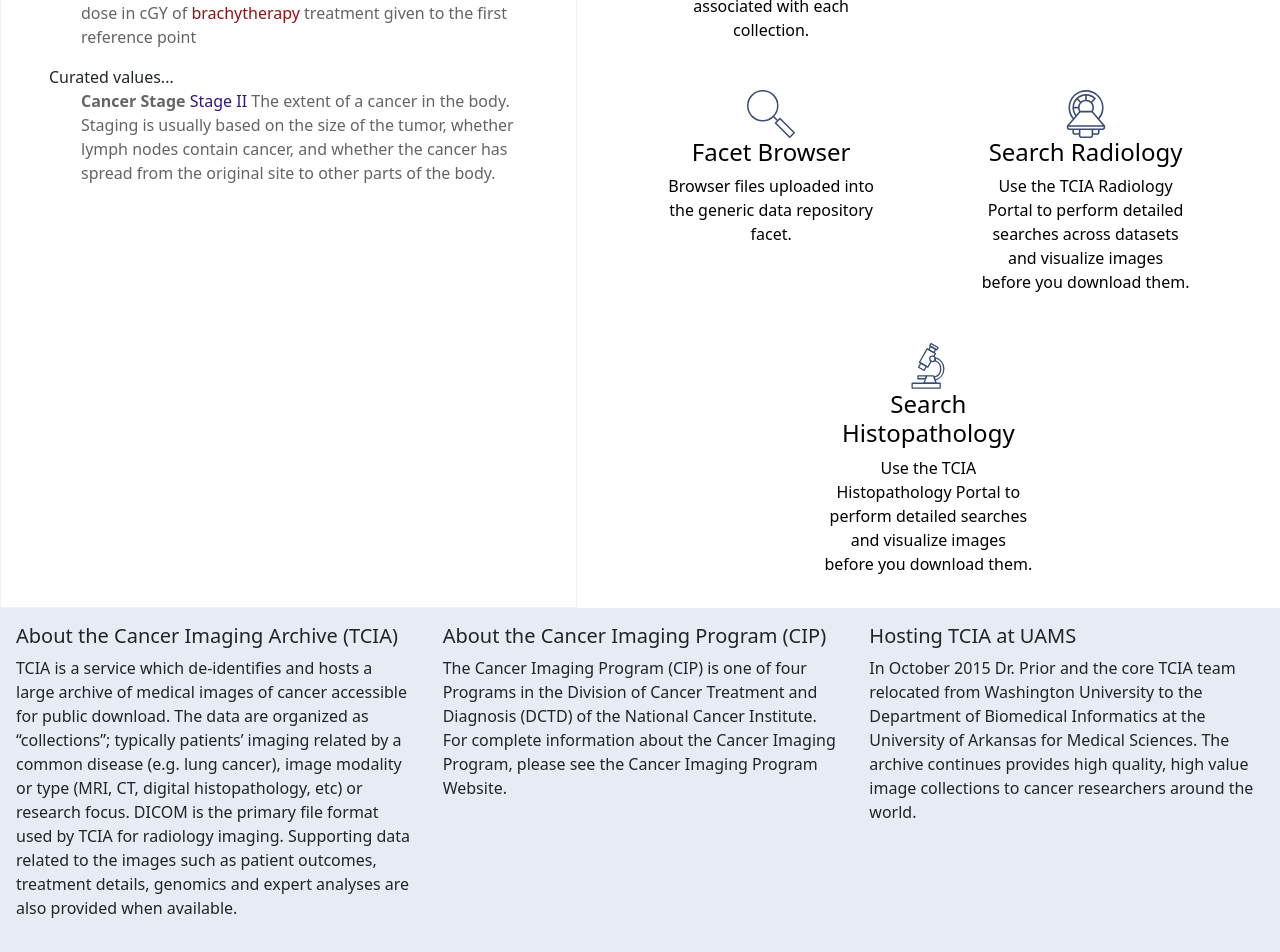
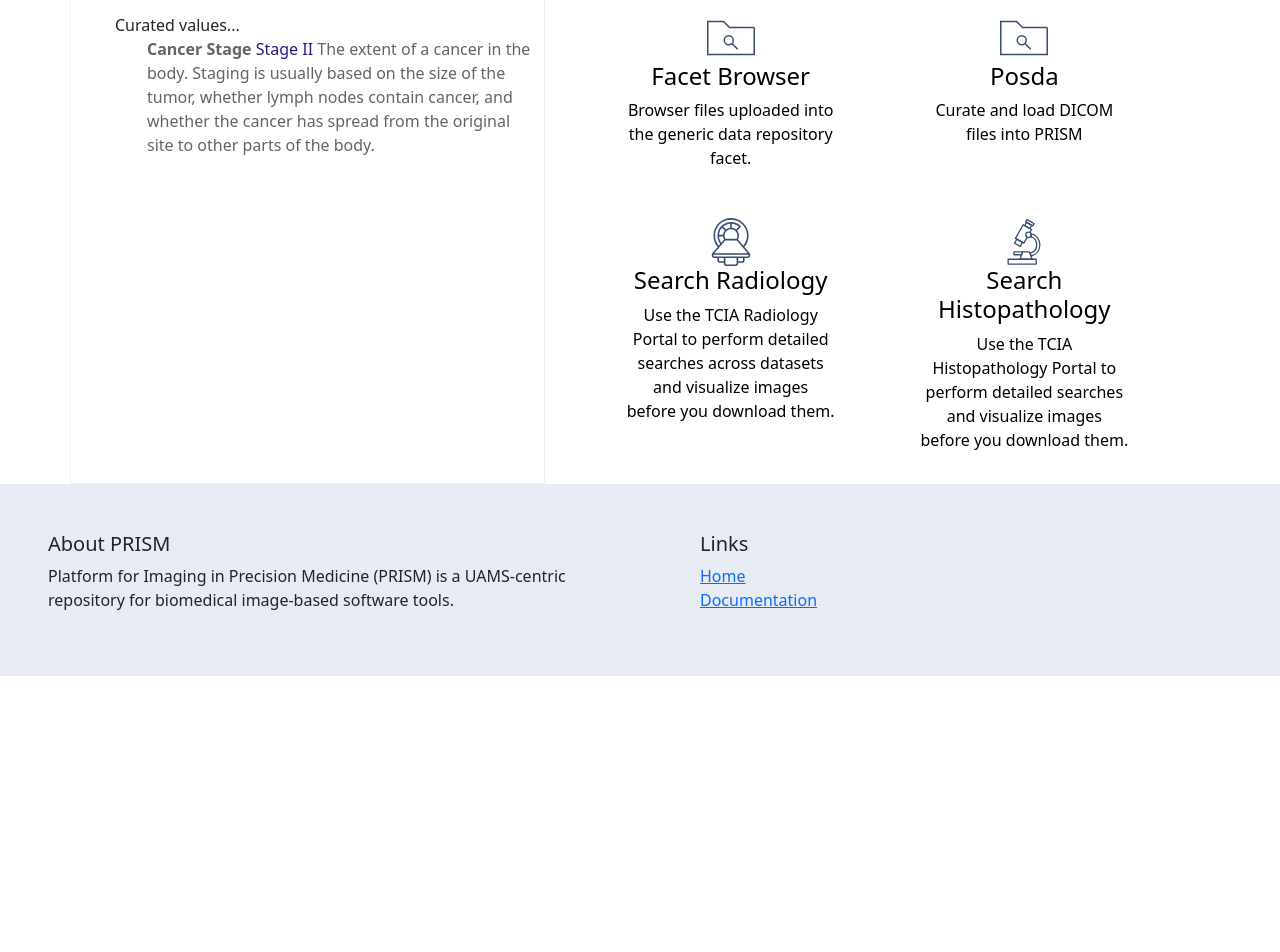
Before and after one commit to UAMS-DBMI/prism_landing, a React (Create React App) app in the folder frontend/: page / in a window 1280 px wide. Shown: the part 428-1380 px from the top of the page. After the commit the page ends 1104 px from the top, so only its background shows below. Built offline with nearby package versions, Linux system fonts and the light colour scheme.

Commit message:
styling and newer components

```diff
--- a/frontend/package.json
+++ b/frontend/package.json
@@ -9,6 +9,7 @@
     "bootstrap": "^5.1.3",
     "prism-react-components": "^0.1.6",
     "react": "^17.0.2",
+    "react-bootstrap": "^2.1.2",
     "react-dom": "^17.0.2",
     "react-router": "^5.2.0",
     "react-router-dom": "^5.2.0",
--- a/frontend/public/index.html
+++ b/frontend/public/index.html
@@ -28,7 +28,6 @@
   </head>
   <body>
     <noscript>You need to enable JavaScript to run this app.</noscript>
-    <p style="background-color:#f8d7da;color:#721c24;text-align:center;padding:2px;margin:0px">This is a prototype application that should not be used for research. Information may be placeholders or incorrect.</p>
     <div id="root"></div>
     <!--
       This HTML file is a template.
--- a/frontend/src/App.css
+++ b/frontend/src/App.css
@@ -53,13 +53,14 @@
   display: flex;
   justify-content: space-between;
   background-color: #e6ebf4;
-  align-self: flex-end;
 }
 
 .description-block {
   flex-grow: 1;
   flex-basis: 10em;
-  margin: 1rem;
+  margin: 3rem !important;
+  display: flex;
+  flex-direction: column;
 }
 
 .undecorated-list {
--- a/frontend/src/App.jsx
+++ b/frontend/src/App.jsx
@@ -20,7 +20,6 @@
         <div className="App">
           <header className="App-header">
             <Link to="/"><img className="App-logo" src={PrismLogo} alt="PRISM"/></Link>
-            <h5 className="mt-3">An alternative view of <a className="App-link" href="https://www.cancerimagingarchive.net/">The Cancer Imaging Archive</a></h5>
           </header>
           <Switch>
             <Route path="/collection/:collection_slug"
@@ -41,7 +40,7 @@
               <Home />
             </Route>
           </Switch>
-      </div>
+        </div>
       </ApiFetch.Provider>
     </Router>
   );
--- a/frontend/src/Home.jsx
+++ b/frontend/src/Home.jsx
@@ -1,14 +1,21 @@
 import './App.css';
 import { BigButton } from './BigButton';
+import OverlayTrigger from 'react-bootstrap/OverlayTrigger'
+import Tooltip from 'react-bootstrap/Tooltip'
+import Container from 'react-bootstrap/Container'
+import Row from 'react-bootstrap/Row'
+import Col from 'react-bootstrap/Col'
 
 function Home() {
   return (
     <div className="frontpage-container">
-      <div className="front-top-container">
-
-        <div className="search-area">
+      <Container className="front-top-container">
+        <Row>
+          <Col className="search-area">
             <h5>PRISM Search</h5>
-          <input placeholder="Search..."/>
+            <OverlayTrigger overlay={<Tooltip id="tooltip-disabled">Coming soon</Tooltip>}>
+              <input placeholder="Search..." disabled tooltip="coming soon"/>
+            </OverlayTrigger>
             <p>Try searching for</p>
             <ul className="undecorated-list">
               <li>Text in collection descriptions...</li>
@@ -18,31 +25,30 @@
               <li>Curated values...</li>
               <p className="example-search-text"><strong>Cancer Stage</strong> <span className="curated-search-text">Stage II</span> The extent of a cancer in the body. Staging is usually based on the size of the tumor, whether lymph nodes contain cancer, and whether the cancer has spread from the original site to other parts of the body.</p>
             </ul>
-        </div>
+          </Col>
 
-        <div className="link-area">
+          <Col sm={7} className='link-area'>
             <BigButton icon='folder' link="/collections" title="Browse Collections" text="Explore information about all submitted collections to TCIA. This is the best way to get a comprehensive picture of all data types associated with each collection."/>
             <BigButton icon='search' link="/beam" title="Cohort Builder" text="Build subject cohorts using curated clinical data from across TCIA collections."/>
-          <BigButton icon='search' link="/facet_browser" title="Facet Browser" text="Browser files uploaded into the generic data repository facet."/>
+            <BigButton icon='folder' link="/facet_browser" title="Facet Browser" text="Browser files uploaded into the generic data repository facet."/>
+            <BigButton icon='folder' link="/" title="Posda" text="Curate and load DICOM files into PRISM"/>
             <BigButton icon='mri' link="https://www.cancerimagingarchive.net/nbia-search/" title="Search Radiology" text="Use the TCIA Radiology Portal to perform detailed searches across datasets and visualize images before you download them."/>
             <BigButton icon='microscope' link="https://www.cancerimagingarchive.net/histopathology-imaging-on-tcia/" title="Search Histopathology" text="Use the TCIA Histopathology Portal to perform detailed searches and visualize images before you download them."/>
-        </div>
+          </Col>
 
-      </div>
-      <div className="description-area">
-        <div className="description-block">
-          <h5>About the Cancer Imaging Archive (TCIA)</h5>
-          <p>TCIA is a service which de-identifies and hosts a large archive of medical images of cancer accessible for public download. The data are organized as “collections”; typically patients’ imaging related by a common disease (e.g. lung cancer), image modality or type (MRI, CT, digital histopathology, etc) or research focus. DICOM is the primary file format used by TCIA for radiology imaging. Supporting data related to the images such as patient outcomes, treatment details, genomics and expert analyses are also provided when available.</p>
-        </div>
-        <div className="description-block">
-          <h5>About the Cancer Imaging Program (CIP)</h5>
-          <p>The Cancer Imaging Program (CIP) is one of four Programs in the Division of Cancer Treatment and Diagnosis (DCTD) of the National Cancer Institute. For complete information about the Cancer Imaging Program, please see the Cancer Imaging Program Website.</p>
-        </div>
-        <div className="description-block">
-          <h5>Hosting TCIA at UAMS</h5>
-          <p>In October 2015 Dr. Prior and the core TCIA team relocated from Washington University to the Department of Biomedical Informatics at the University of Arkansas for Medical Sciences.  The archive continues provides high quality, high value image collections to cancer researchers around the world.</p>
-        </div>
-      </div>
+        </Row>
+      </Container>
+      <Row className="description-area">
+        <Col className="description-block">
+          <h5>About PRISM</h5>
+          <p>Platform for Imaging in Precision Medicine (PRISM) is a UAMS-centric repository for biomedical image-based software tools.</p>
+        </Col>
+        <Col className="description-block">
+          <h5>Links</h5>
+          <a href="https://prismtools.dev/">Home</a>
+          <a href="https://prismtools.dev/docs/">Documentation</a>
+        </Col>
+      </Row>
     </div>
   );
 }
```
Also changed, not shown: 1 other file (tests, documents, lock files or other folders). Lines whose indentation alone changed are shown as unchanged.
